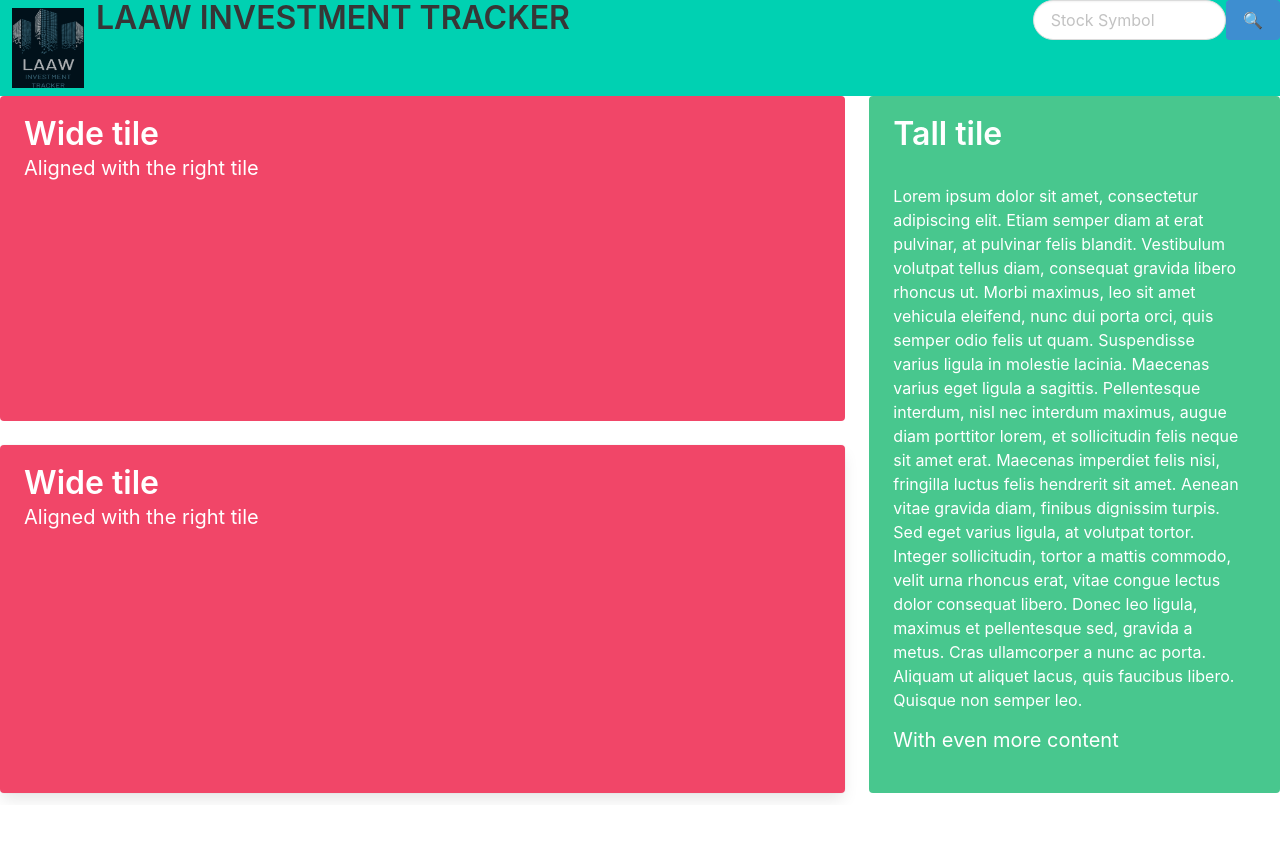
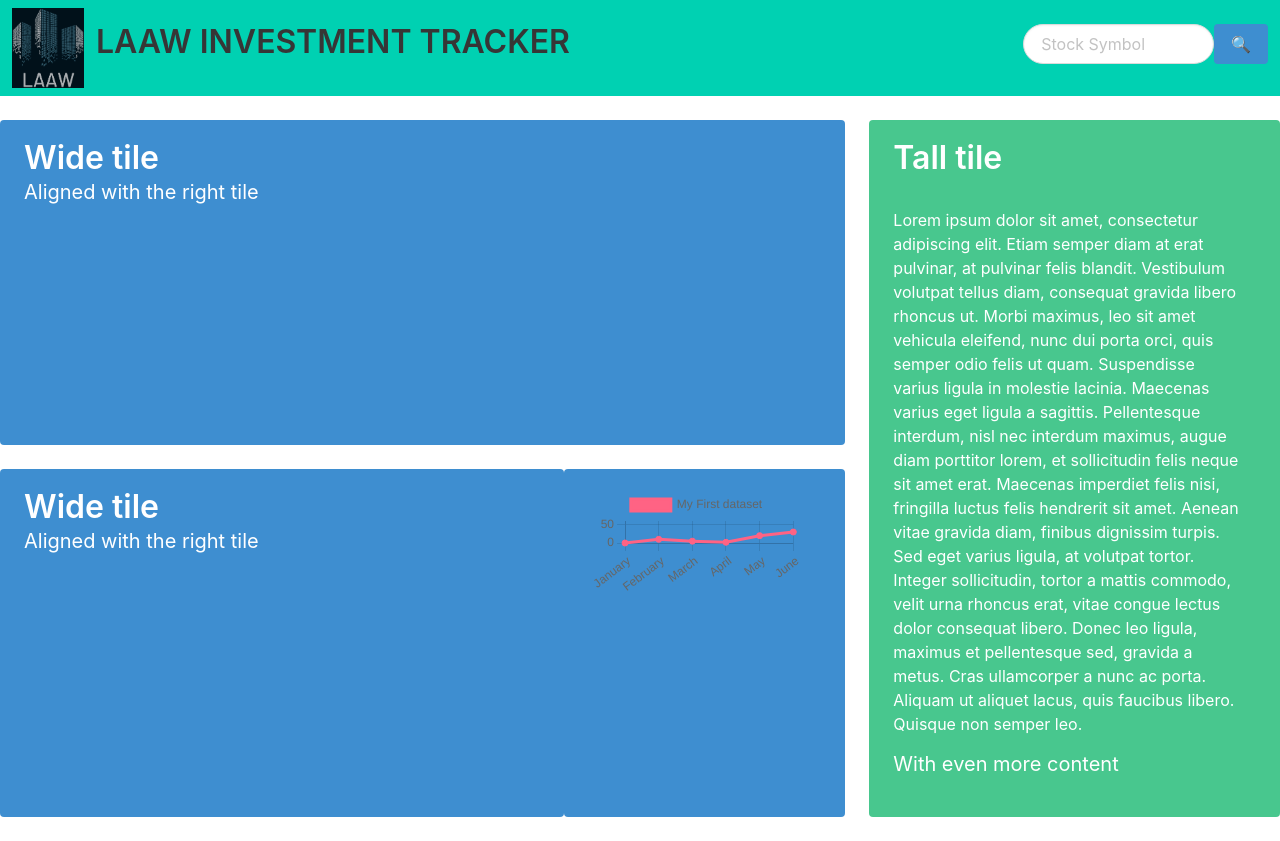
Before and after one commit to Wau00/laaw-investment-tracker-P01, a plain HTML site: page index.html in a window 1280 px wide. Before the commit the page ends 805 px from the top, so only its background shows below. Drawn offline with nearby package versions, Linux system fonts and the light colour scheme.

Commit message:
made updates to the layout. Also, included the starter tile for the chart.

```diff
--- /dev/null
+++ b/assets/JS/chart.js
@@ -0,0 +1,29 @@
+const labels = [
+    'January',
+    'February',
+    'March',
+    'April',
+    'May',
+    'June',
+  ];
+
+  const data = {
+    labels: labels,
+    datasets: [{
+      label: 'My First dataset',
+      backgroundColor: 'rgb(255, 99, 132)',
+      borderColor: 'rgb(255, 99, 132)',
+      data: [0, 10, 5, 2, 20, 30, 45],
+    }]
+  };
+
+  const config = {
+    type: 'line',
+    data: data,
+    options: {}
+  };
+
+  const myChart = new Chart(
+    document.getElementById('myChart'),
+    config
+  );
--- a/index.html
+++ b/index.html
@@ -10,30 +10,26 @@
         <!-- Add links to CSS framework -->
     </head>
 
-
-
     <body>
-
-    <nav class="navbar navbar-height is-primary" role="navigation" class= aria-label="main navigation" class="navbar is-fixed-top">
-        <div class="navbar-brand image is-96x96">
-            <img class="navbar-item" src="./assets/img/logo2.png" alt="Bulma: Free, open source, and modern CSS framework based on Flexbox" height="px" width="50px" >
+        <nav class="navbar navbar-height is-primary block" role="navigation" class= aria-label="main navigation" class="navbar is-fixed-top">
+            <div class="navbar-brand image is-96x96 pl-0">
+                <img class="navbar-item" src="./assets/img/logo1.png" alt="Bulma: Free, open source, and modern CSS framework based on Flexbox" height="px" width="50px" >
             </div>
             <div class="container has-text-centered">
-            <h1 class="title is-3">LAAW INVESTMENT TRACKER</h1>
+                <h1 class="title is-3 pt-5">LAAW INVESTMENT TRACKER</h1>
             </div>
-        <div class="navbar-end">
+            <div class="navbar-end pt-5 pr-3">
                 <input class="input is-rounded" type="text" placeholder="Stock Symbol" >
-            <button class="button is-info ">&#128269;</button>
+                <button class="button is-info">&#128269;</button>
             </div>
         </nav>
 
         <div class="tile is-ancestor">
             <div class="tile is-vertical is-8">
-
                 <!--Only Walter works below here  -->
                 <div class="tile">
                     <div class="tile is-parent">
-                    <article class="tile is-child notification is-danger">
+                        <article class="tile is-child notification is-info">
                             <p class="title">Wide tile</p>
                             <p class="subtitle">Aligned with the right tile</p>
                             <div class="content">
@@ -42,25 +38,27 @@
                         </article>
                     </div>
                 </div>
-
                 <!--Only Walter works above here  -->
 
-            <!--Only Andrew/Lucca works below here  -->
-
+                <!--Only Andrew / Lucca works below here  -->
                 <div class="tile is-parent">
-                    <article class="tile is-child notification is-danger box">
+                    <article class="tile is-child notification is-info">
                             <p class="title">Wide tile</p>
                             <p class="subtitle">Aligned with the right tile</p>
-                            <div class="content" >
+                            <div class="content">
+                                <!-- Content -->
+                            </div>
+                    </article>
+                    <article class="tile is-child is-4 notification is-info">
+                        <div class="chart-container" style= "position: relative;">
                             <canvas id="myChart"></canvas>
                         </div>
                     </article>
                 </div>
             </div>
+                <!-- Only Andrew / Lucca works above here  -->
 
-            <!-- Only Andrew / Lucca works above here  -->
                 <!-- Only Asika works below here  -->
-
             <div class="tile is-parent">
                 <article class="tile is-child notification is-success">
                     <div class="content">
@@ -78,12 +76,12 @@
                 </article>
             </div>
         </div>
-
             <!--Only Asika works above here  -->
 
             <!-- Add any necessary script tags here -->
             <!-- Andrew link  js here-->
-        <!-- Luca link  js here-->
+            <script src="https://cdn.jsdelivr.net/npm/chart.js"></script>
+            <script src="./assets/JS/chart.js"></script>
             <!-- Walter link  js here-->
             <!-- Asika link  js here-->
     </body>
```
Lines whose indentation alone changed are shown as unchanged.
